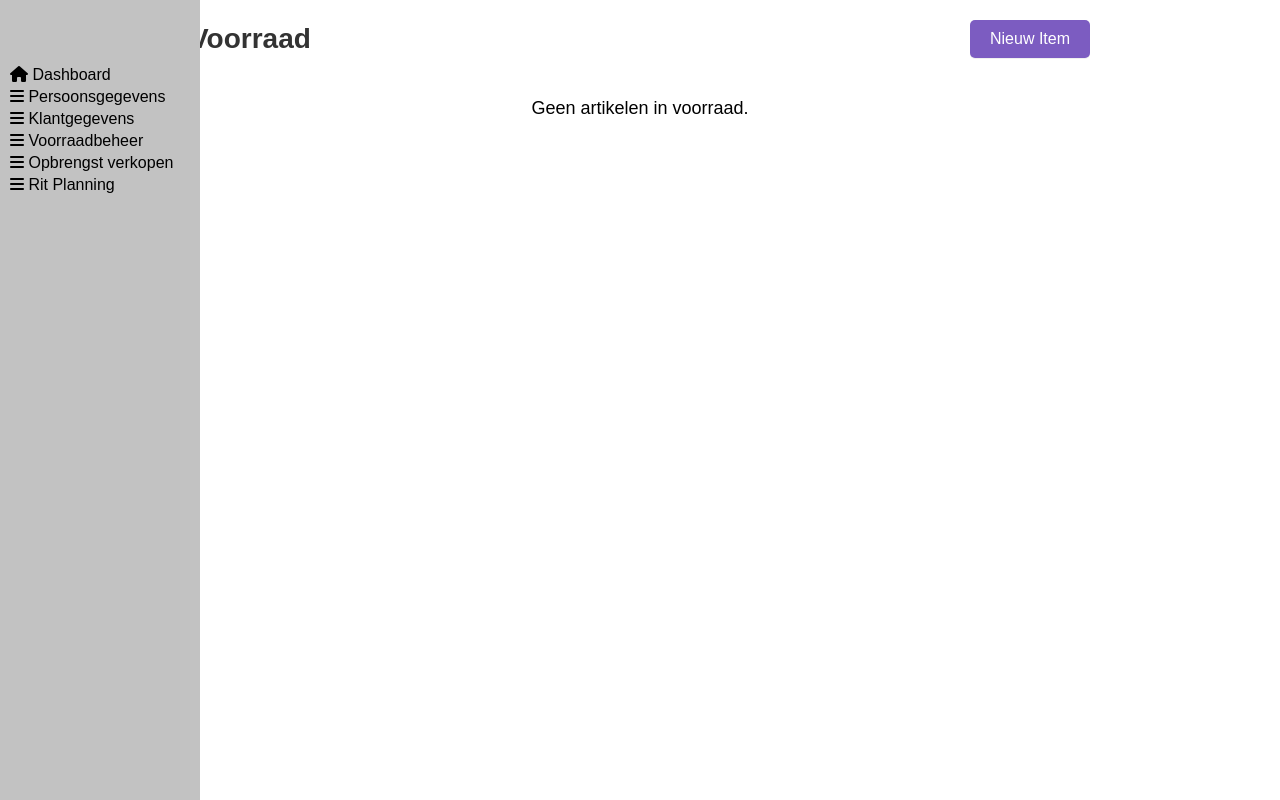
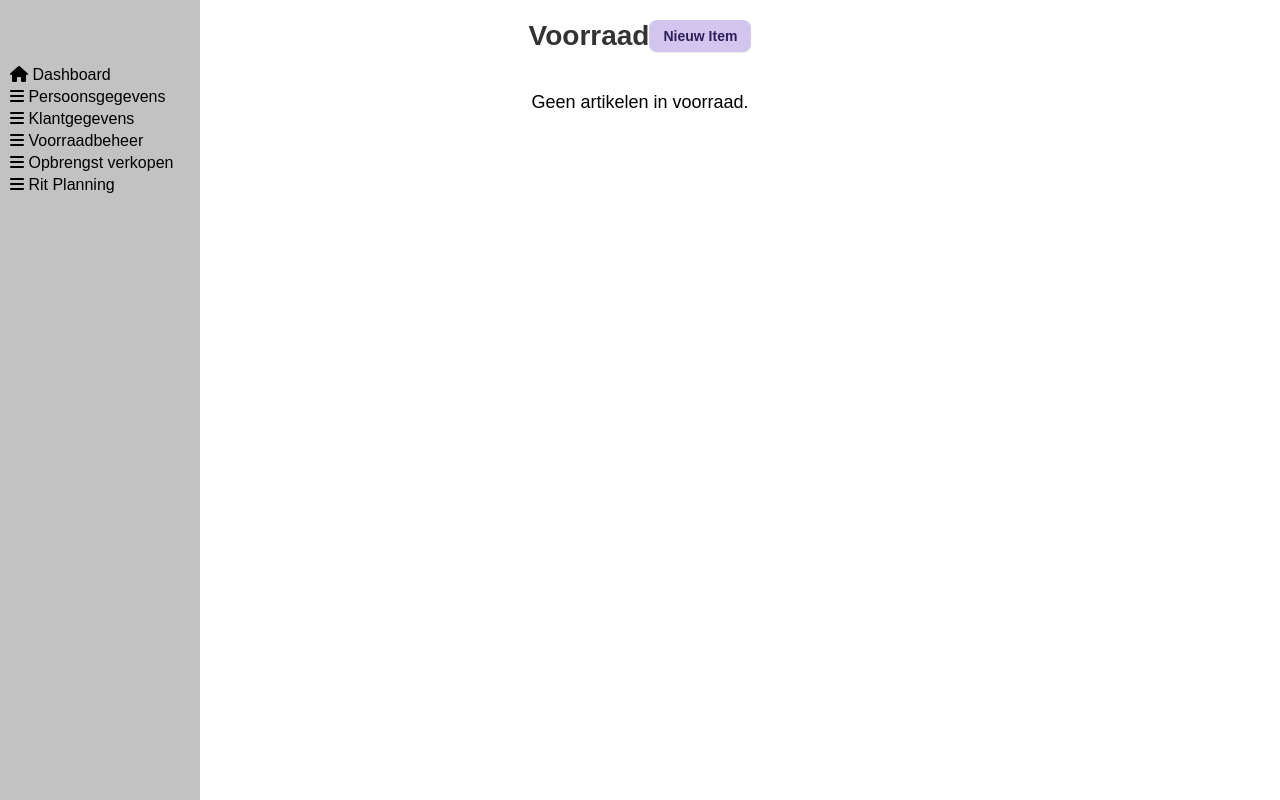
Before and after one commit to Tejo-TV/Project-Kringloop-Centrum-Duurzaam, a PHP site: page /Pages/Voorraad.php in a window 1280 px wide. Run offline with PHP 8.4, Linux system fonts and the light colour scheme; the visitor is signed in with stand-in values (Sample User, id 1); data that the repository does not hold is empty.

Commit message:
UPDATE: de files zijn wat netter neergezet

```diff
--- a/Assets/CSS/Style.css
+++ b/Assets/CSS/Style.css
@@ -423,28 +423,22 @@
     transform: translateY(-3px);
     box-shadow: 0 8px 20px rgba(24, 18, 107, 0.3);
 }
-    .voorraad{
+
+.voorraad {
     text-align: center;
 }
 
-
-
-    .Voorraadpar{
+.Voorraadpar {
     margin-top: 20px;
     font-size: 18px;
+    text-align: center;
 }
 
 /* ======================
   VOORRAAD STYLES
 ====================== */
 
-
 :root {
-    --admin-width: 200px; /* keep in sync with .admin-navbar */
-    --content-offset: calc(var(--admin-width) + 60px); /* left gap from navbar */
-    --content-max-width: 1200px;
-    --content-right-gap: 40px;
-}
 
 /* Zorg dat alle voorraad elementen rechts van de zijbalk beginnen */
 .ritten-header,
@@ -646,20 +608,22 @@
     display: block;
 }
 
+/* Toggle Button */
 .toggle-btn {
-    padding: 10px 20px;
-    background-color: #7c5cc1;
-    color: white;
+    padding: 8px 14px;
+    background-color: #d3c6ee;
+    color: #2d1f5a;
     border: none;
-    border-radius: 5px;
+    border-radius: 8px;
     cursor: pointer;
-    font-size: 16px;
-    font-weight: 500;
+    font-size: 14px;
+    font-weight: 600;
+    box-shadow: 0 1px 0 rgba(0,0,0,0.06);
     transition: background-color 0.2s;
 }
 
 .toggle-btn:hover {
-    background-color: #6b4aaa;
+    background-color: #c3b6e8;
 }
 
 .form-group {
```
Also changed, not shown: other parts of Assets/CSS/Style.css (+6 -40 lines), Pages/components/functions.inc.php (+36 -25 lines), Pages/dashboard.php (+6 -7 lines), Pages/instellingen.php (+8 -8 lines), Pages/login.php (+6 -8 lines). Lines whose indentation alone changed are shown as unchanged.
